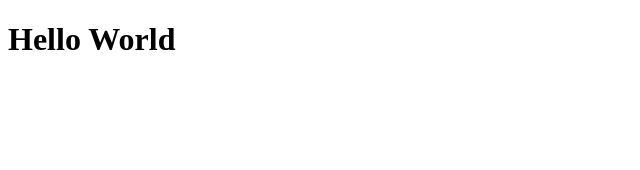
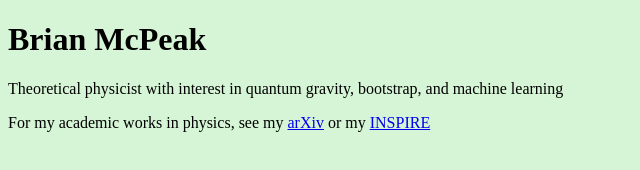
Before and after one commit to bmcpeak/website, a plain HTML site: page index.html in a window 1280 px wide. Shown: the whole page, without its empty margins (0-640 px from the left). Drawn offline with Linux system fonts and the light colour scheme.

Commit message:
added physics links

```diff
--- a/index.html
+++ b/index.html
@@ -1,7 +1,16 @@
 <!DOCTYPE html>
 <html>
-<head><title>McPeak.ai</title></head>
+<head>
+  <title>McPeak.ai</title>
+  <style>
+    body {
+      background-color: #d6f5d6;
+    }
+  </style>
+</head>
 <body>
-<h1>Hello World</h1>
+<h1>Brian McPeak</h1>
+<p>Theoretical physicist with interest in quantum gravity, bootstrap, and machine learning</p>
+<p>For my academic works in physics, see my <a href="https://arxiv.org/search/hep-th?searchtype=author&query=McPeak,+B">arXiv</a> or my <a href=https://inspirehep.net/authors/1777871">INSPIRE</a>
 </body>
 </html>
```
